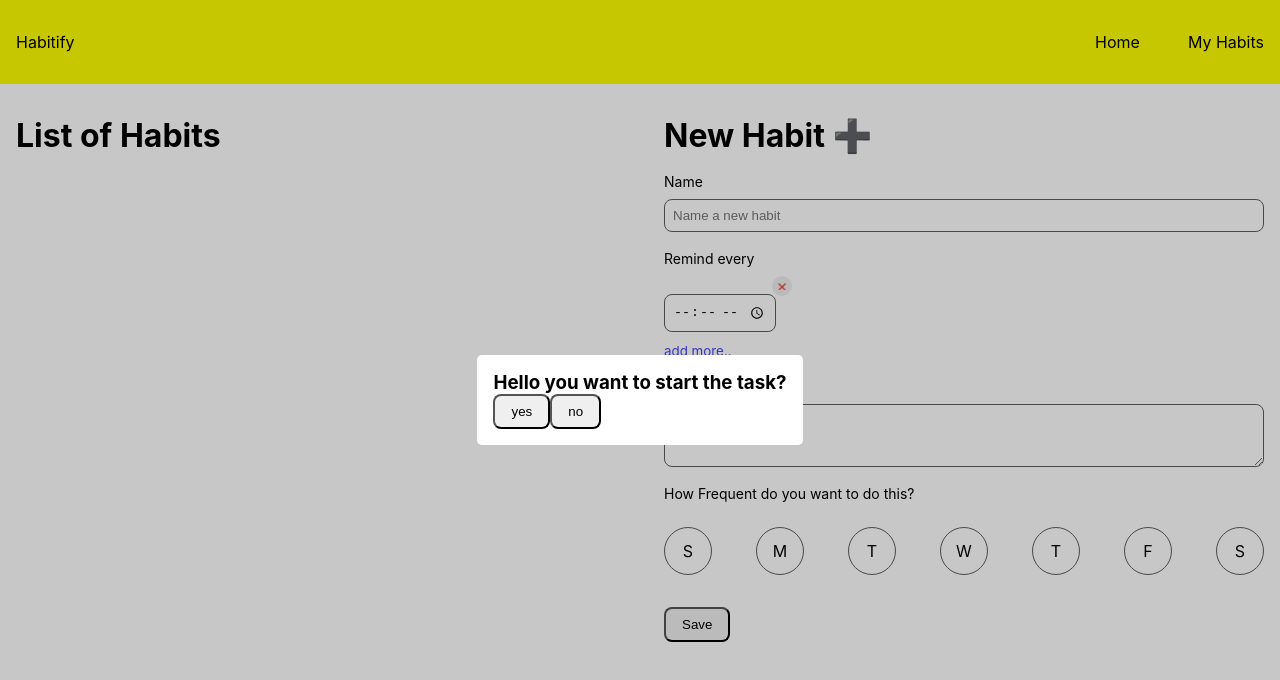
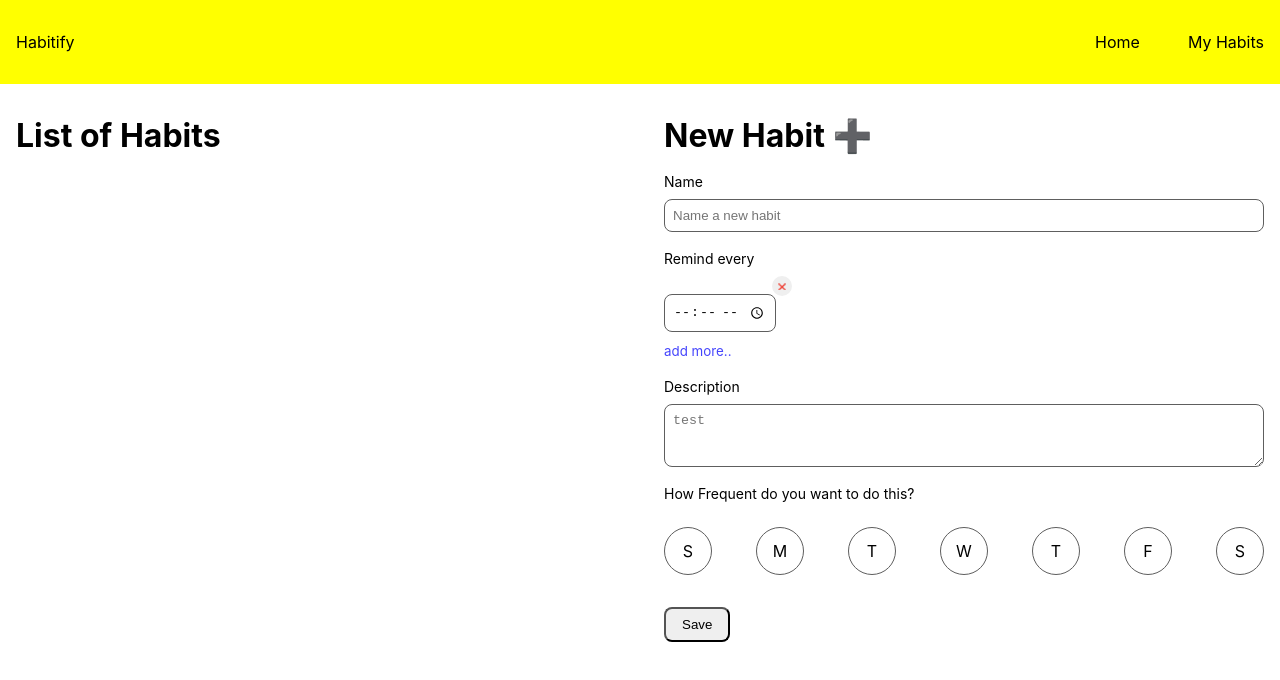
Before and after one commit to Gadu25/do-habit-ts, a React (Vite) app: page /habits in a window 1280 px wide. Shown: the top 680 px of the page. Built offline with nearby package versions, Linux system fonts and the light colour scheme.

Commit message:
feat: progress on task time listener

```diff
--- a/src/components/habits/TempTimer.tsx
+++ b/src/components/habits/TempTimer.tsx
@@ -1,11 +1,14 @@
-import { useEffect } from "react";
+import { useState, useEffect } from "react";
 import type { Habit } from "@/types/habit";
+import HabitStarter from "../modals/HabitStarter";
 
 interface HabitReminderProps {
   habits: Habit[]
 }
 
 function HabitReminder({ habits }: HabitReminderProps) {
+  const [isShowModal, setIsShowModal] = useState<Boolean>(false);
+
   useEffect(() => {
     const interval = setInterval(() => {
       const now = new Date();
@@ -14,6 +17,7 @@ function HabitReminder({ habits }: HabitReminderProps) {
           const [h, m] = t.time.split(":").map(Number);
           if (now.getHours() === h && now.getMinutes() === m) {
             alert(`Reminder: ${habit.name}`);
+            setIsShowModal(true);
           } else {
             console.log('minute checked')
           }
@@ -24,7 +28,11 @@ function HabitReminder({ habits }: HabitReminderProps) {
     return () => clearInterval(interval);
   }, [habits]);
 
-  return null;
+  return (
+    <>
+      {isShowModal ? <HabitStarter/> : null}
+    </>
+  );
 }
 
 export default HabitReminder;
--- a/src/components/modals/HabitStarter.tsx
+++ b/src/components/modals/HabitStarter.tsx
@@ -1,12 +1,17 @@
 import Overlay from "@/layouts/Overlay";
+import { useSelector, useDispatch } from "react-redux";
+import { startSession } from "@/features/habit/sessionSlice";
+import type { RootState } from "@/app/store";
 
 function HabitStarter () {
+  // const session = useSelector((state: RootState) => state.habits.value)
+
   return (
     <>
       <Overlay>
         <div className="starter-modal">
           <h3>Hello you want to start the task?</h3>
-          <button>yes</button>
+          {/* <button onClick={() => }>yes</button> */}
           <button>no</button>
         </div>
       </Overlay>
--- a/src/pages/Habits.tsx
+++ b/src/pages/Habits.tsx
@@ -11,8 +11,6 @@ import { emptyTime } from "@/constants/common";
 
 // temporary; this should be on the backend - in the future
 import HabitReminder from "@/components/habits/TempTimer";
-import HabitStarter from "@/components/modals/HabitStarter";
-
 
 function Habits() {
   const habits = useSelector((state: RootState) => state.habits.value);
@@ -86,7 +84,6 @@ function Habits() {
           />
         </div>
         <HabitReminder habits={habits} />
-        <HabitStarter />
       </div>
     </>
   );
```
